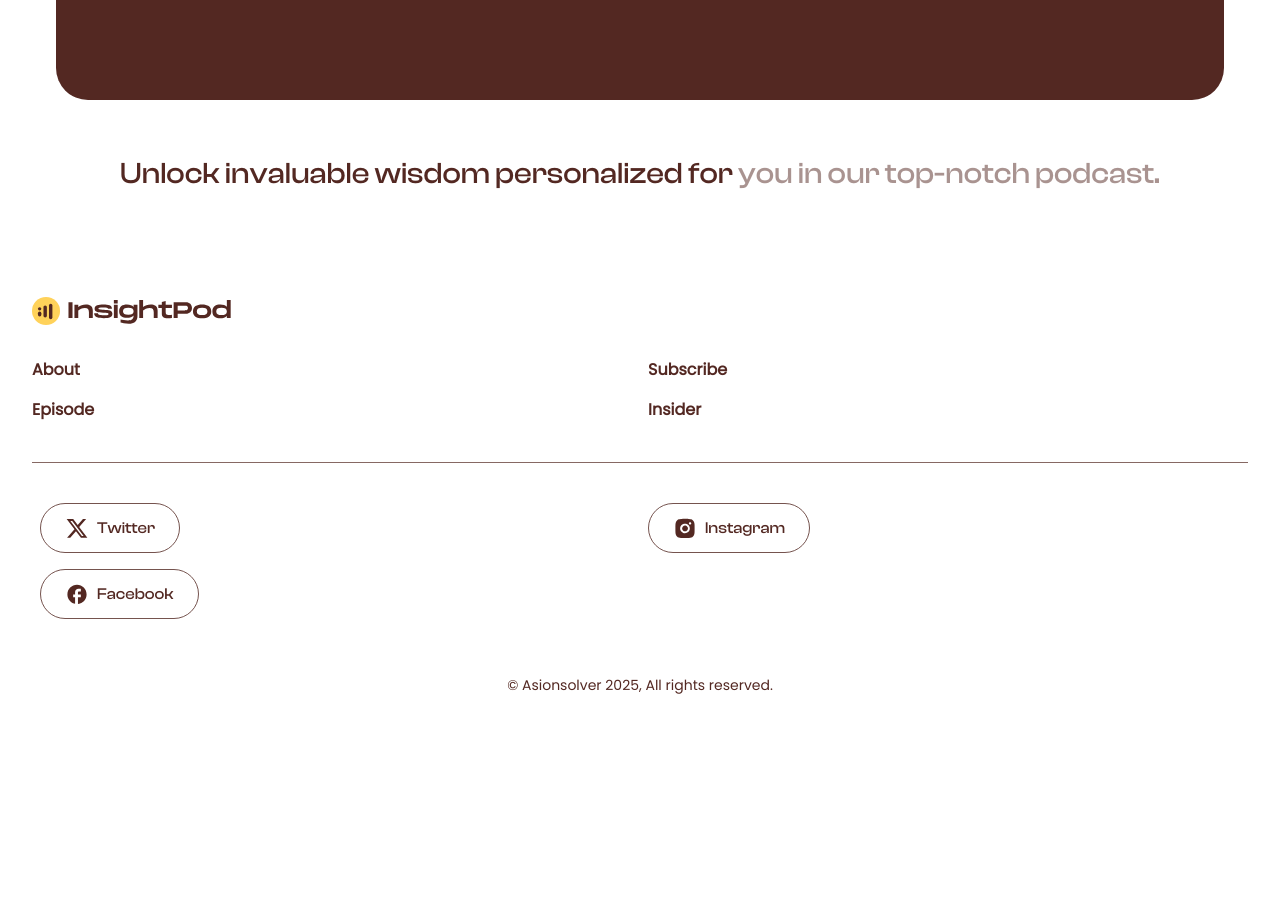
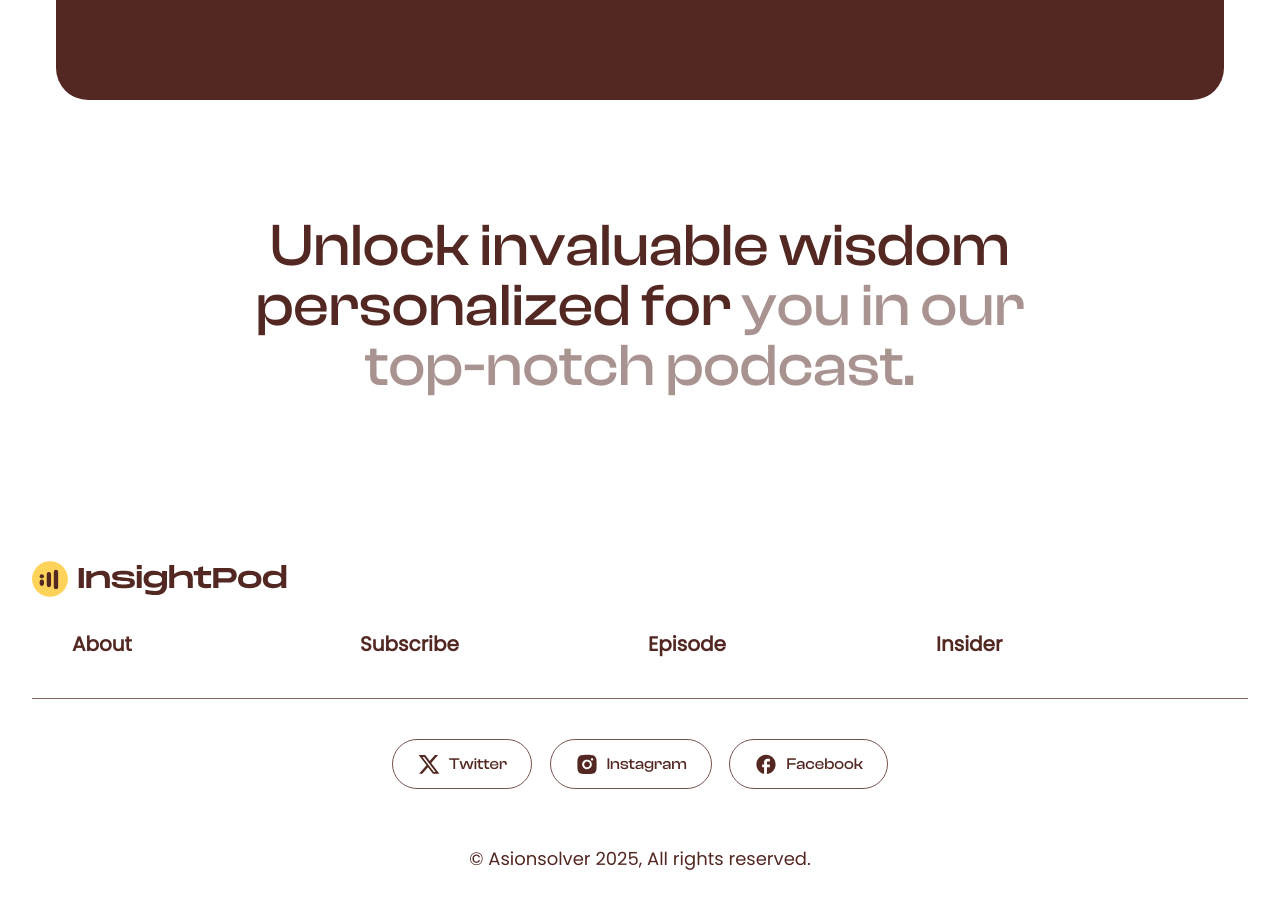
Before and after one commit to Asionsolver/insight-pod, a React (Vite) app: page / in a window 1280 px wide. Shown: the part 3736-4644 px from the top of the page. Before the commit the page ends 4467 px from the top, so only its background shows below. Built offline with nearby package versions, Linux system fonts and the light colour scheme; a web font is replaced by a local one.

Commit message:
fix responsive issue in message and footer section

```diff
--- a/src/sections/footer.jsx
+++ b/src/sections/footer.jsx
@@ -8,15 +8,15 @@ const Footer = () => {
         <img
           src={images.logo}
           alt="logo"
-          className="my-8 w-50 cursor-pointer hover:-translate-y-1 transition-all duration-300 ease-out"
+          className="my-8 w-50 cursor-pointer hover:-translate-y-1 transition-all duration-300 ease-out md:w-60 lg:w-64"
         />
         {/* Grid */}
-        <div className="w-full grid grid-cols-2 gap-4 cursor-pointer">
+        <div className="w-full grid grid-cols-2 gap-4 cursor-pointer md:grid-cols-4 lg:px-10">
           {["About", "Subscribe", "Episode", "Insider"].map((item, index) => {
             return (
               <span
                 key={index}
-                className="font-semibold transition2 hover:-translate-y-1"
+                className="font-semibold transition2 hover:-translate-y-1 md:text-lg lg:text-xl"
               >
                 {item}
               </span>
@@ -26,25 +26,25 @@ const Footer = () => {
         {/* Horizontal Line */}
         <hr className="text-prime-brown/70 my-10" />
         {/* Socials */}
-        <div className="grid grid-cols-2 gap-4 px-2">
+        <div className="grid grid-cols-2 gap-4 px-2 md:centered-row md:justify-between md:px-24 lg:px-90">
           {socialLinks.map(({ _id, name, icon }) => {
             return (
               <button
                 key={_id}
-                className="w-fit h-10 p-6 border border-prime-brown/80 centered-row gap-2 rounded-full"
+                className="w-fit h-10 p-6 border border-prime-brown/80 centered-row gap-2 rounded-full hover:shadow-2xl  hover:bg-amber-300 hover:shadow-amber-100 cursor-pointer hover:-translate-y-1 transition-all duration-300 ease-out"
               >
                 {/* Icon */}
                 <div className="w-6 h-6">
                   <img src={icon} alt="icon" />
                 </div>
                 {/* .Label */}
-                <span className="text-prime-brown clash-display">{name}</span>
+                <span className="text-prime-brown clash-display ">{name}</span>
               </button>
             );
           })}
         </div>
         {/* Copy right note */}
-        <p className="mt-14 text-sm text-prime-brown text-center">
+        <p className="mt-14 text-sm text-prime-brown text-center md:text-base lg:text-lg">
           &copy; Asionsolver {new Date().getFullYear()}, All rights reserved.
         </p>
       </div>
--- a/src/sections/message.jsx
+++ b/src/sections/message.jsx
@@ -2,8 +2,8 @@ import {} from "../assets/assets";
 
 const Message = () => {
   return (
-    <div className="py-5">
-      <div className="px-8 text-center center-item py-4  text-prime-brown text-3xl">
+    <div className="py-5 bg-white lg:py-20">
+      <div className="px-8  py-4 text-center center-item  text-prime-brown text-3xl md:text-4xl lg:text-6xl lg:px-50">
         <p className="clash-display">
           Unlock invaluable wisdom personalized for{" "}
           <span className="text-prime-brown/50 clash-display">
```
